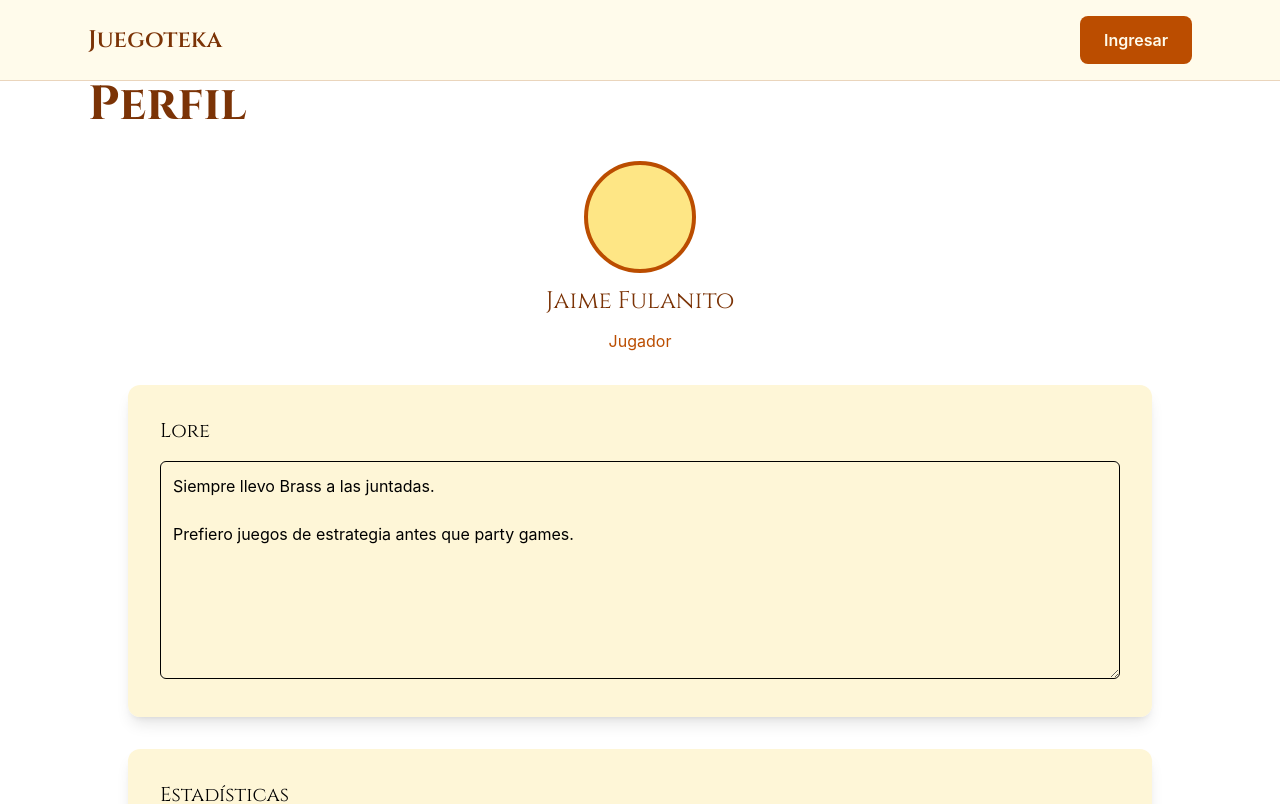
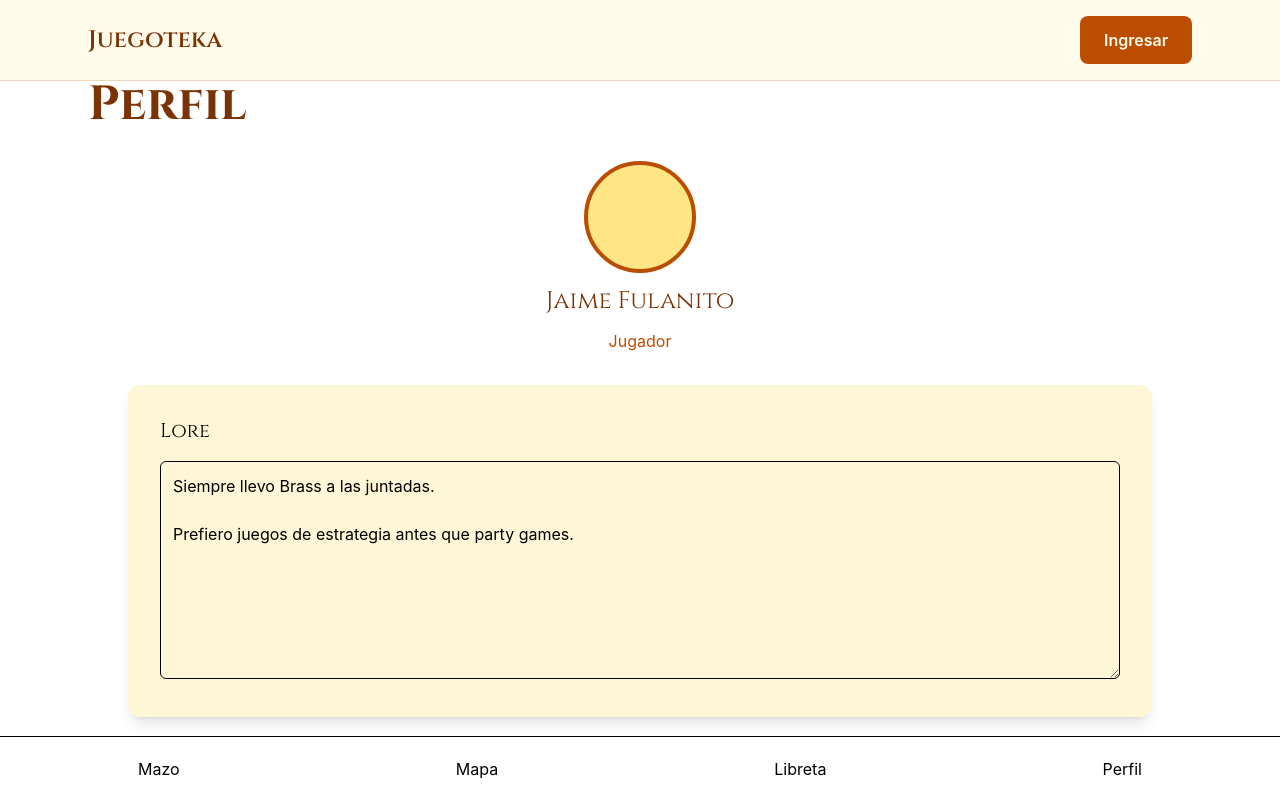
Before and after one commit to FedericoNadal/juegoteka-frontend, a React (Vite) app: page /perfil in a window 1280 px wide. Shown: the top 804 px of the page. Built offline with nearby package versions, Linux system fonts and the light colour scheme; the HTML template or start-up script is replaced by a standard one.

Commit message:
fix: en mainlayout, nav y header fijos

```diff
--- a/src/layouts/MainLayout.tsx
+++ b/src/layouts/MainLayout.tsx
@@ -1,26 +1,103 @@
 import { NavLink, Outlet } from "react-router-dom";
 import Header from "../components/ui/Header";
 
+/**
+ * Layout principal de la aplicación.
+ *
+ * La estructura busca una experiencia similar a una app móvil:
+ *
+ * - Header fijo arriba
+ * - Contenido central con scroll independiente
+ * - Barra de navegación fija abajo
+ *
+ * De esta forma páginas largas (ej: catálogo de juegos)
+ * no pierden la navegación principal.
+ */
+export default function MainLayout() {
+
+    return (
+
+        <div className="
+            h-screen
+            flex
+            flex-col
+            overflow-hidden
+        ">
 
 
-export default function MainLayout() {
-    return (
-        <div className="min-h-screen flex flex-col">
+            {/*
+                Zona superior fija.
+                No participa del scroll del contenido.
+            */}
+            <header>
 
-            <main className="flex-1">
                 <Header />
+
+            </header>
+
+
+
+            {/*
+                Única zona desplazable.
+
+                pb-20 deja espacio para que el último
+                elemento no quede oculto detrás de la navegación.
+            */}
+            <main
+                className="
+                    flex-1
+                    overflow-y-auto
+                    pb-20
+                "
+            >
+
                 <Outlet />
+
             </main>
 
-            <nav className="h-16 border-t">
-                <nav className="h-16 border-t flex justify-around items-center">
-                    <NavLink to="/mazo">Mazo</NavLink>
-                    <NavLink to="/mapa">Mapa</NavLink>
-                    <NavLink to="/libreta">Libreta</NavLink>
-                    <NavLink to="/perfil">Perfil</NavLink>
-                </nav>
+
+
+            {/*
+                Navegación principal móvil.
+
+                fixed hace que permanezca visible
+                aunque el usuario haga scroll.
+            */}
+            <nav
+                className="
+                    fixed
+                    bottom-0
+                    left-0
+                    w-full
+                    h-16
+                    border-t
+                    bg-white
+                    flex
+                    justify-around
+                    items-center
+                "
+            >
+
+                <NavLink to="/mazo">
+                    Mazo
+                </NavLink>
+
+                <NavLink to="/mapa">
+                    Mapa
+                </NavLink>
+
+                <NavLink to="/libreta">
+                    Libreta
+                </NavLink>
+
+                <NavLink to="/perfil">
+                    Perfil
+                </NavLink>
+
             </nav>
 
+
         </div>
+
     );
 }
```
